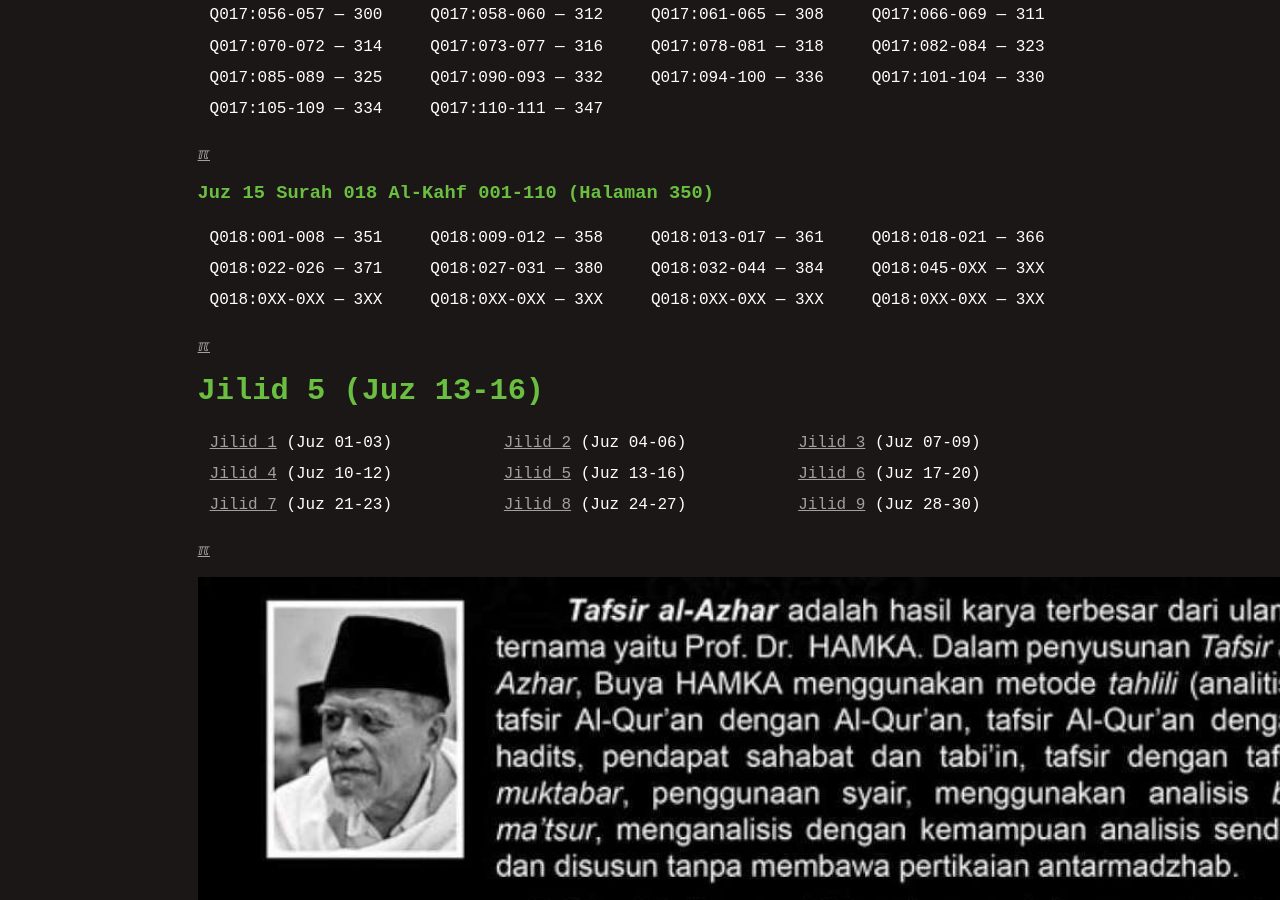
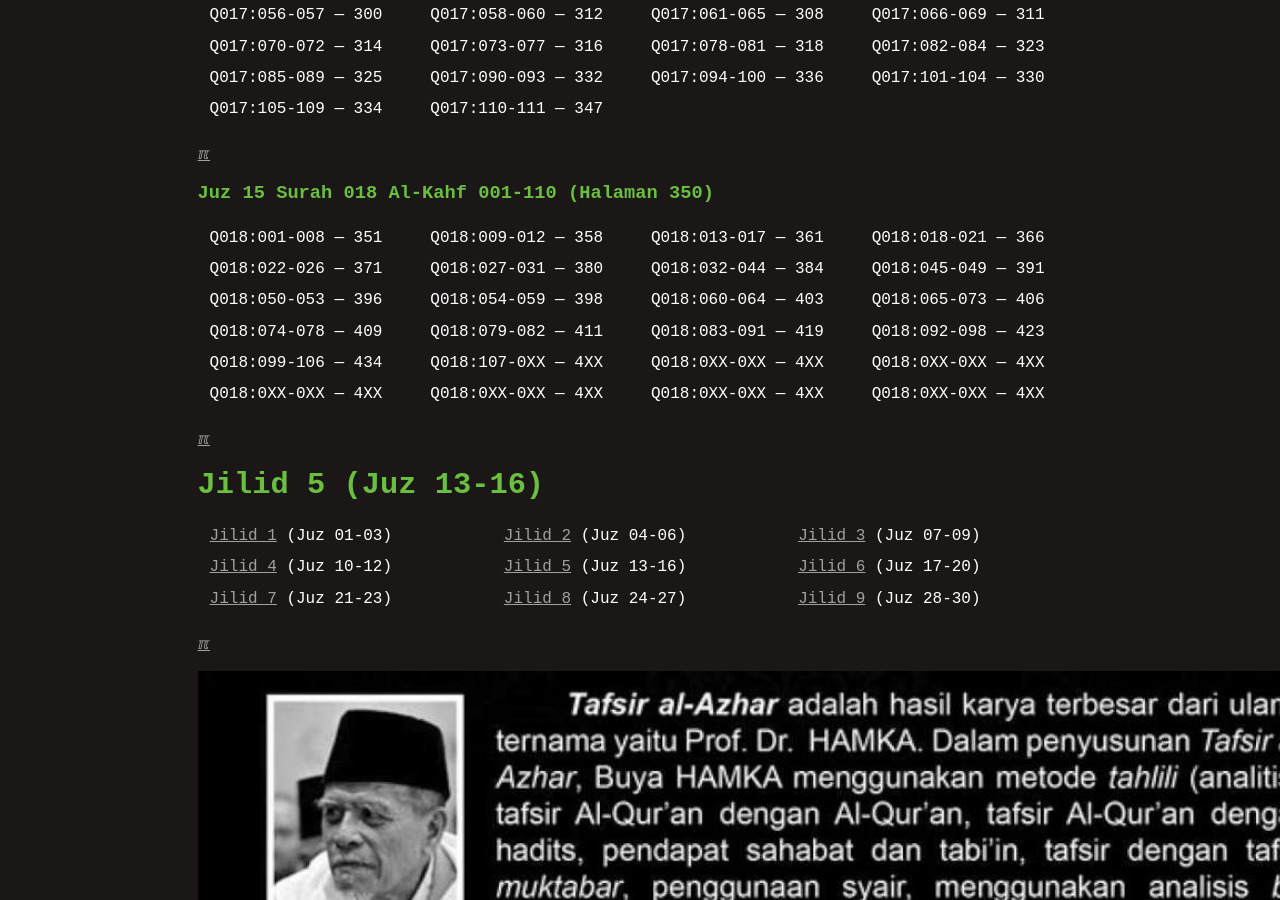
Before and after one commit to dullatip/indexquran, a Jekyll site: the page built from 005.md, in a window 1280 px wide and 900 px high, scrolled down 1972 px. Built offline with Jekyll 4.4.1, drawn with Linux system fonts in a browser that asks for light colours; some of the changed text lies outside the part shown.

Commit message:
modified:   005.md

```diff
--- a/005.md
+++ b/005.md
@@ -72,8 +72,11 @@
 ### Juz 15 Surah 018 Al-Kahf 001-110 (Halaman 350)
 
 | Q018:001-008 --- 351 | Q018:009-012 --- 358 | Q018:013-017 --- 361 | Q018:018-021 --- 366 |
-| Q018:022-026 --- 371 | Q018:027-031 --- 380 | Q018:032-044 --- 384 | Q018:045-0XX --- 3XX |
-| Q018:0XX-0XX --- 3XX | Q018:0XX-0XX --- 3XX | Q018:0XX-0XX --- 3XX | Q018:0XX-0XX --- 3XX |
+| Q018:022-026 --- 371 | Q018:027-031 --- 380 | Q018:032-044 --- 384 | Q018:045-049 --- 391 |
+| Q018:050-053 --- 396 | Q018:054-059 --- 398 | Q018:060-064 --- 403 | Q018:065-073 --- 406 |
+| Q018:074-078 --- 409 | Q018:079-082 --- 411 | Q018:083-091 --- 419 | Q018:092-098 --- 423 |
+| Q018:099-106 --- 434 | Q018:107-0XX --- 4XX | Q018:0XX-0XX --- 4XX | Q018:0XX-0XX --- 4XX |
+| Q018:0XX-0XX --- 4XX | Q018:0XX-0XX --- 4XX | Q018:0XX-0XX --- 4XX | Q018:0XX-0XX --- 4XX |
 
 [&#x213C;](#)<br id="idxA">
 # Jilid 5 (Juz 13-16)
--- a/_config.yml
+++ b/_config.yml
@@ -1,4 +1,4 @@
-version:          "Tue 05 Nov 2024 10:00"
+version:          "Thu 07 Nov 2024 08:00"
 copyright:        "2024-2024"
 title:            "Index Tafsir Al-Azhar HAMKA"
 author:           "Abdul Latip"
```
Also changed, not shown: 000.md (+1 -1 lines).
